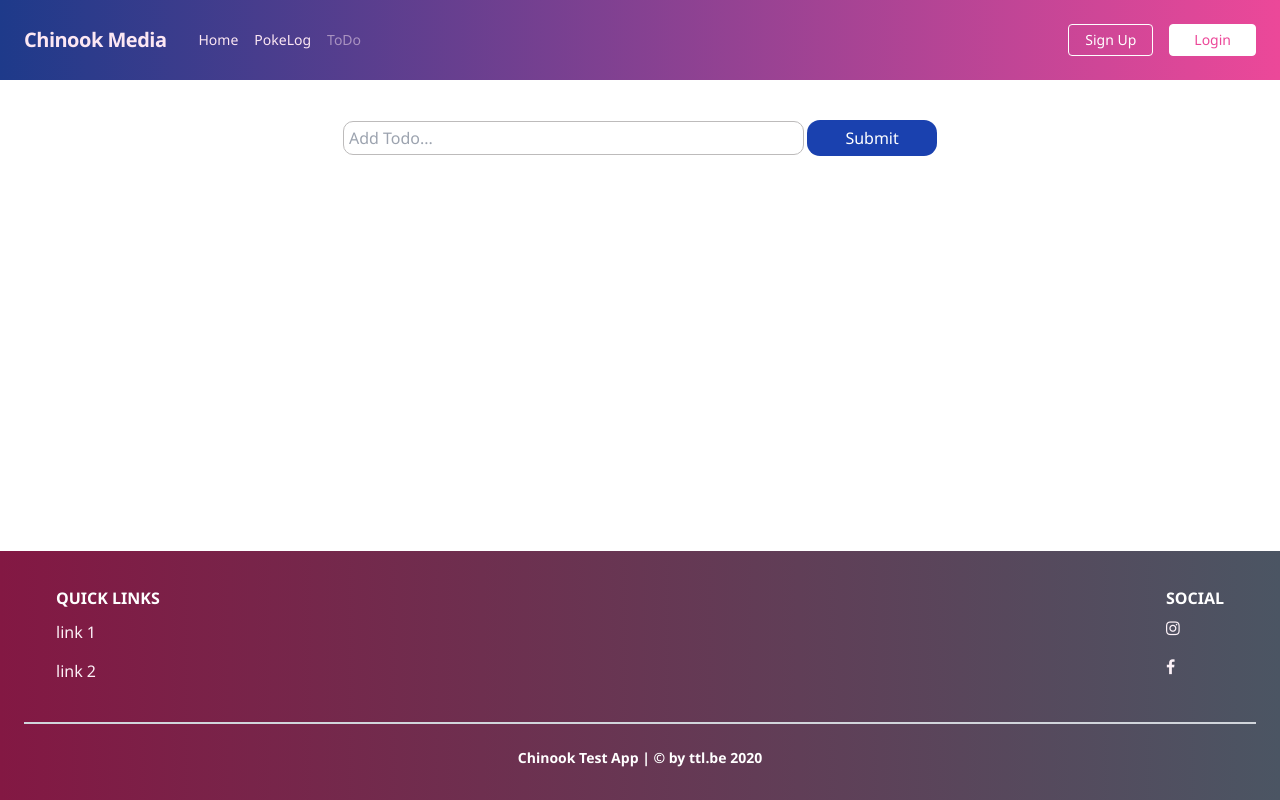
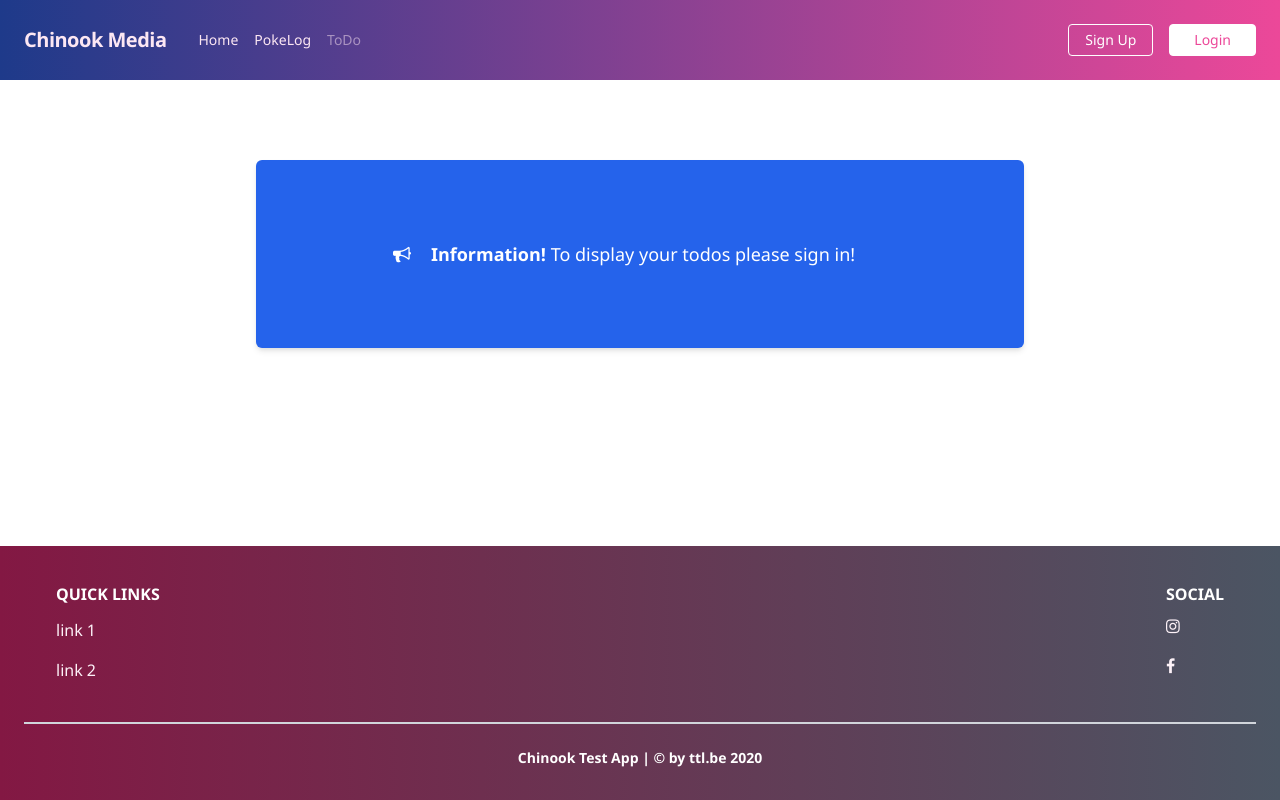
Before and after one commit to ikoral/testme-front, a Vue app: page /todo in a window 1280 px wide. Built offline with nearby package versions, Linux system fonts and the light colour scheme; no server answers.

Commit message:
Get Todos implemented

```diff
--- a/package.json
+++ b/package.json
@@ -8,7 +8,7 @@
     "lint": "vue-cli-service lint"
   },
   "dependencies": {
-    "axios": "^0.21.0",
+    "axios": "^0.21.1",
     "core-js": "^3.6.5",
     "vue": "^2.6.11",
     "vue-router": "^3.4.9",
--- a/src/components/AddTodo.vue
+++ b/src/components/AddTodo.vue
@@ -1,19 +1,34 @@
 <template>
-  <div id="submit-todo">
-    <form @submit.prevent="addTodo" id="form-add-todo">
+  <div>
+    <form
+      @submit.prevent="addTodo"
+      id="form-add-todo"
+      class="flex justify-center content-center"
+    >
+      <div
+        class="p-2 my-4 flex justify-between relative w-full md:w-4/5 xl:w-3/5 2xl:w-1/2 bg-white rounded-lg lg:border md:shadow-md"
+      >
         <input
           type="text"
           v-model="title"
           name="title"
           placeholder="Add Todo..."
+          class="px-8 w-full border rounded px-3 py-1 text-gray-700"
         />
-      <input type="submit" value="Submit" class="btn" id="btn-add-todo" />
+        <input
+          type="submit"
+          value="Submit"
+          id="btn-add-todo"
+          class="bg-blue-500 border border-blue-500 text-xs text-gray-100 rounded px-4 py-2 ml-1 hover:text-pink-500 hover:bg-white"
+        />
+      </div>
     </form>
   </div>
 </template>
 
 <script>
 //import { v4 as uuidv4 } from 'uuid';
+// FIX: only logged in users can clik todo
 export default {
   name: "AddTodo",
   data() {
@@ -36,25 +51,4 @@ export default {
 </script>
 
 <style scoped>
-#submit-todo {
-  margin: auto;
-  max-width: 600px;
-}
-
-#form-add-todo {
-  display: flex;
-  margin-top: 40px;
-}
-
-input[type="text"] {
-  flex: 10;
-  padding: 5px;
-  margin: auto 3px;
-  border-radius: 10px;
-  border: 1px solid rgb(189, 187, 187);
-}
-
-input[type="submit"] {
-  flex: 2;
-}
 </style>
--- a/src/components/Header.vue
+++ b/src/components/Header.vue
@@ -43,14 +43,14 @@
         >
           PokeLog
         </a>
-        <router-link
-          to="/todo"
+        <a
+          href="javascript:void(0)"
           :class="classTodo"
-          href="#responsive-header"
           class="no-underline block mt-4 sm:inline-block sm:mt-0 text-pink-100 hover:text-blue-300"
+          @click="handleTodo"
         >
-          <span @click="open = false">ToDo</span>
-        </router-link>
+          ToDo
+        </a>
       </div>
       <div v-if="!user">
         <router-link
@@ -78,6 +78,7 @@
 
 <script>
 import { mapGetters } from "vuex";
+import axios from "axios";
 
 export default {
   name: "Header",
@@ -93,14 +94,30 @@ export default {
       this.open = !this.open;
     },
     handleLogout() {
+      this.open = false;
       localStorage.removeItem("token");
       this.$store.dispatch("user", null);
+      this.$store.dispatch("todos", null);
       // this.$router.push("/");
+    },
+    handleTodo() {
+      this.open = false;
+      axios.defaults.headers.common["Authorization"] =
+        "Bearer " + localStorage.getItem("token");
+      axios
+        .get("/todos")
+        .then((res) => {
+          //this.todos = res.data.todos;
+          this.$store.dispatch("todos", res.data.todos);
+        })
+        .catch((err) => console.log(err));
+      this.$router.push("/todo");
     },
   },
 
   computed: {
     ...mapGetters(["user"]),
+    ...mapGetters(["todos"]),
 
     classTodo: function () {
       if (!this.user) {
--- a/src/components/Login.vue
+++ b/src/components/Login.vue
@@ -6,10 +6,10 @@
       class="flex justify-center content-center"
     >
       <div
-        class="relative w-full md:w-3/5 xl:w-2/4 2xl:w-1/3 bg-white rounded-lg mt-10 lg:border md:shadow-md"
+        class="relative w-full md:w-3/5 xl:w-2/4 2xl:w-1/3 bg-white rounded-lg mt-6 lg:border md:shadow-md"
       >
         <div class="flex flex-col justify-center">
-          <div class="h-10 my-2">
+          <div class="h-8 my-2">
             <Error v-show="error" :error="error" @close-error="error = ''" />
           </div>
 
--- a/src/components/Todo.vue
+++ b/src/components/Todo.vue
@@ -1,5 +1,13 @@
 <template>
-  <div class="home">
+  <div>
+    <div v-if="user" class="flex flex-col">
+      <div class="flex center-center justify-center">
+        <div
+          class="w-full md:w-4/5 xl:w-3/5 2xl:w-1/2 flex text-white text-lg py-1 border-0 rounded-md mt-4 mx-2 bg-gray-500 justify-center content-center"
+        >
+          <h3>{{ user.firstName }} {{ user.lastName }}</h3>
+        </div>
+      </div>
       <AddTodo v-on:add-todo="addTodo" />
       <Todos
         :todos="todos"
@@ -7,9 +15,25 @@
         v-on:update-status="updateStatus"
       />
     </div>
+    <div v-else class="flex justify-center content-center">
+      <div
+        class="w-full md:w-4/5 xl:w-3/5 2xl:w-1/2 flex text-white text-lg px-4 py-20 border-0 rounded-md shadow-md relative mx-4 my-20 bg-blue-600 justify-center content-center"
+      >
+        <span class="text-lg inline-block mr-5 align-middle">
+          <i class="fa fa-bullhorn"></i>
+        </span>
+        <span class="inline-block align-middle mr-8">
+          <b class="capitalize">Information!</b> To display your todos please
+          sign in!
+        </span>
+      </div>
+    </div>
+  </div>
 </template>
 
 <script>
+//FIX: 15m probably very short for token, if user does not rferesh page old token is being used.refresh axios auth header.
+import { mapGetters } from "vuex";
 import Todos from "./Todos";
 import AddTodo from "./AddTodo";
 import axios from "axios";
@@ -21,12 +45,15 @@ export default {
     AddTodo,
   },
 
-  data() {
-    return {
-      todos: [],
-    };
+  // data() {
+  //   return {
+  //     todos: [],
+  //   };
+  // },
+  computed: {
+    ...mapGetters(["user"]),
+    ...mapGetters(["todos"]),
   },
-
   methods: {
     // deleteTodo(id) {
     //   axios
@@ -46,6 +73,7 @@ export default {
           todo: newTodo,
         })
         .catch((err) => console.log(err));
+      this.getTodos();
     },
 
     // updateStatus(newStatus) {
@@ -64,63 +92,18 @@ export default {
     //     .catch((err) => console.log(err));
     // },
 
-    // getTodos() {
-    //   axios
-    //     .get("/todos")
-    //     .then((res) => {
-    //       this.todos = res.data.todos;
-    //     })
-    //     .catch((err) => console.log(err));
-    // },
+    getTodos() {
+      axios
+        .get("/todos")
+        .then((res) => {
+          //this.todos = res.data.todos;
+          this.$store.dispatch("todos", res.data.todos);
+        })
+        .catch((err) => console.log(err));
     },
-
-  //   created() {
-  //     axios
-  //       .get("/todos")
-  //       .then((res) => {
-  //         this.todos = res.data.todos;
-  //       })
-  //       .catch((err) => console.log(err));
-  //   },
+  },
 };
 </script>
 
 <style>
-* {
-  box-sizing: border-box;
-  margin: 0;
-  padding: 0;
-}
-
-body {
-  font-family: Arial, Helvetica, sans-serif;
-  line-height: 1.4;
-}
-
-.btn {
-  display: inline-block;
-  border: none;
-  background: rgb(26, 65, 175);
-  color: #fff;
-  padding: 7px 20px;
-  cursor: pointer;
-  margin: auto 3px auto 0;
-  border-radius: 13px;
-}
-.btn:hover {
-  background: #666;
-}
-
-#nav {
-  padding: 10px;
-}
-
-#nav a {
-  font-weight: bold;
-  /* color: #ced7e0; */
-}
-
-#nav a.router-link-exact-active {
-  color: #42abb9;
-}
 </style>
--- a/src/components/TodoItem.vue
+++ b/src/components/TodoItem.vue
@@ -0,0 +1,39 @@
+<template>
+  <div
+    class="bg-gray-50 rounded-lg mx-1 my-0.5 px-2 py-4 border border-pink-100 shadow-sm flex justify-between text-gray-600"
+    :class="{ 'is-complete': todo.status }"
+  >
+    <p>
+      <input
+        type="checkbox"
+        :id="'check-' + todo.id"
+        @change.prevent="markComplete"
+        :checked="todo.status"
+      />
+      {{ todo.todo }}
+    </p>
+    <button @click="$emit('del-todo', todo.id)" class="del text-pink-600">
+      <i class="fa fa-window-close"></i>
+    </button>
+  </div>
+</template>
+
+<script>
+export default {
+  name: "TodoItem",
+  props: ["todo"],
+  methods: {
+    markComplete(e) {
+      e.preventDefault();
+      this.todo.status = !this.todo.status;
+      this.$emit("update-status");
+    },
+  },
+};
+</script>
+
+<style scoped>
+.is-complete {
+  text-decoration: line-through;
+}
+</style>
--- a/src/components/Todos.vue
+++ b/src/components/Todos.vue
@@ -0,0 +1,37 @@
+<template>
+  <div class="flex justify-center content-center">
+    <div
+      id="todos-list"
+      class="p-2 my-4 flex flex-col w-full md:w-4/5 xl:w-3/5 2xl:w-1/2 bg-white rounded-lg lg:border md:shadow-md"
+    >
+      <div v-for="todo in todos" :key="todo.id">
+        <TodoItem
+          :todo="todo"
+          v-on:del-todo="$emit('del-todo', todo.id)"
+          v-on:update-status="
+            $emit('update-status', { status: todo.status, Id: todo.id })
+          "
+        />
+      </div>
+    </div>
+  </div>
+</template>
+<script>
+import TodoItem from "./TodoItem";
+
+export default {
+  name: "Todos",
+  components: {
+    TodoItem,
+  },
+  props: ["todos"],
+  methods: {
+    updateStatus(e) {
+      e.preventDefault();
+    },
+  },
+};
+</script>
+
+<style scoped>
+</style>
--- a/src/vuex.js
+++ b/src/vuex.js
@@ -5,7 +5,7 @@ Vue.use(Vuex);
 
 const state = {
   user: null,
-  error: false,
+  todos: null,
 };
 
 const store = new Vuex.Store({
@@ -14,24 +14,24 @@ const store = new Vuex.Store({
     user: (state) => {
       return state.user;
     },
-    error: (state) => {
-      return state.error;
+    todos: (state) => {
+      return state.todos;
     },
   },
   actions: {
     user(context, user) {
       context.commit("user", user);
     },
-    error(context, error) {
-      context.commit("error", error);
+    todos(context, todos) {
+      context.commit("todos", todos);
     },
   },
   mutations: {
     user(state, user) {
       state.user = user;
     },
-    error(state, error) {
-      state.error = error;
+    todos(state, todos) {
+      state.todos = todos;
     },
   },
 });
```
Also changed, not shown: 1 other file (tests, documents, lock files or other folders). Lines whose indentation alone changed are shown as unchanged.
